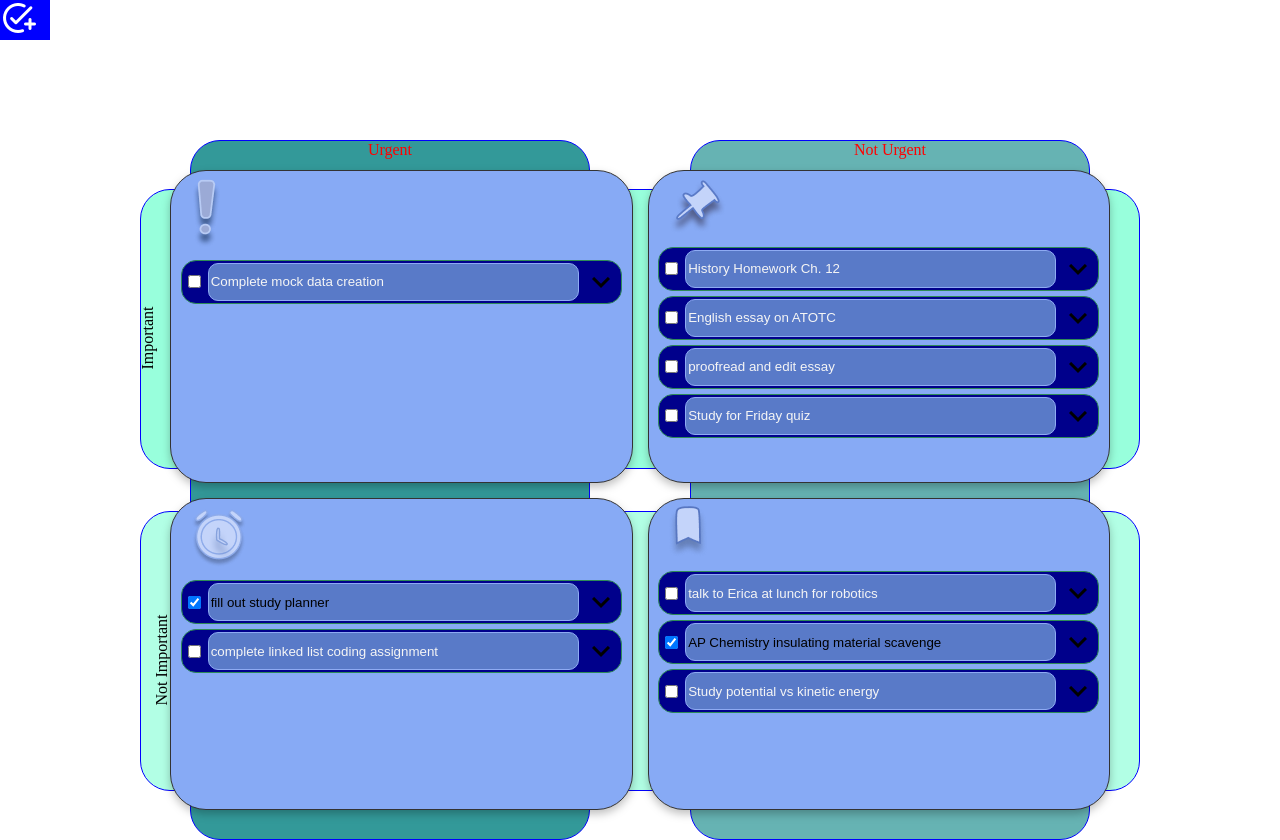
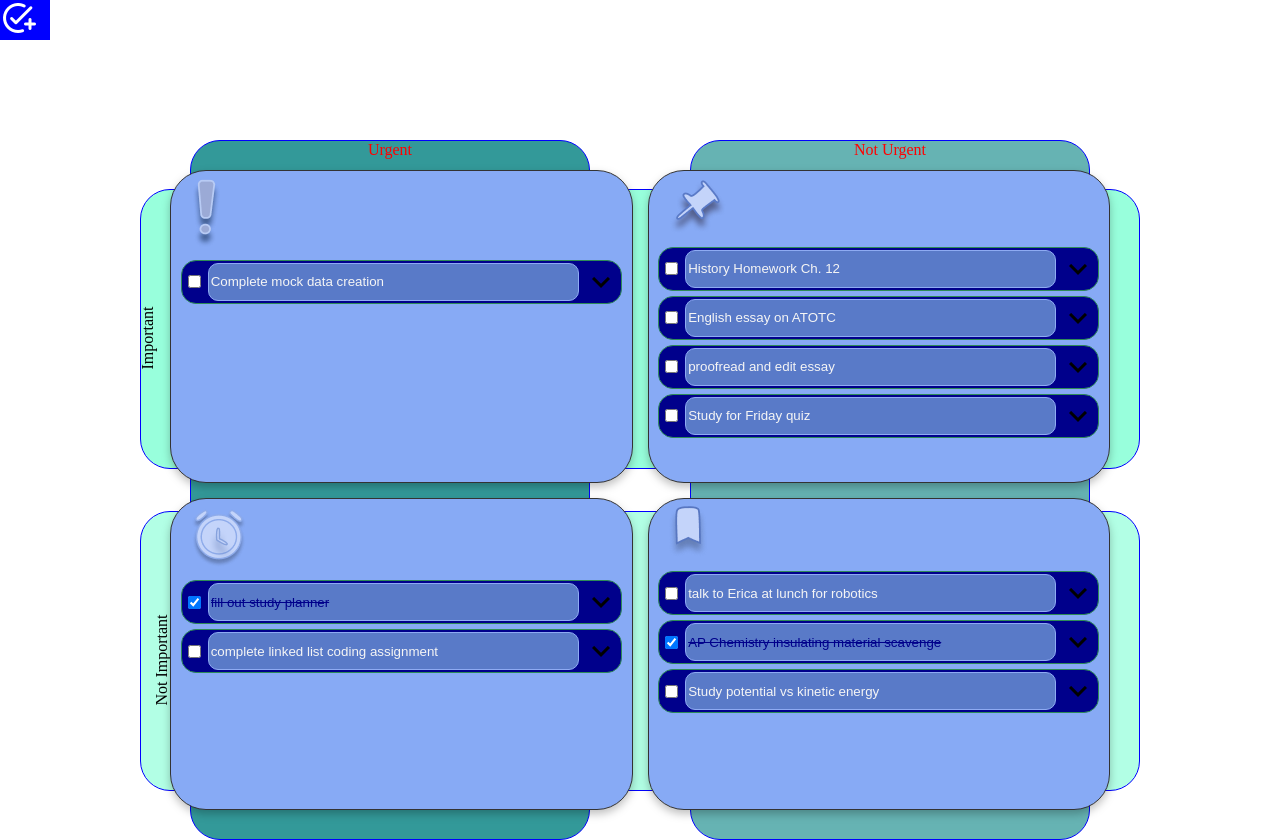
Before and after one commit to GitFitCode/hackathon-todos, an Angular app: page / in a window 1280 px wide. Built offline with nearby package versions, Linux system fonts and the light colour scheme.

Commit message:
Added styles for Completed Todos
Strikethrough text and color

```diff
--- a/src/app/grid-card/grid-card.component.ts
+++ b/src/app/grid-card/grid-card.component.ts
@@ -66,11 +66,11 @@ export class GridCardComponent implements OnInit, OnDestroy {
   }
 
   handleTodoDeleted(todoId: number) {
-    this.todoUpdaterService.todoDeleted(
-      todoId,
-      this.isUrgent,
-      this.isImportant
-    );
+    //this.todoUpdaterService.todoDeleted(
+    //  todoId,
+    //  this.isUrgent,
+    //  this.isImportant
+    //);
   }
 
   ngOnDestroy() {
--- a/src/app/new-todo/new-todo.component.ts
+++ b/src/app/new-todo/new-todo.component.ts
@@ -1,7 +1,7 @@
 import { Component, OnInit, Output, EventEmitter } from '@angular/core';
 
 @Component({
-  selector: 'app-new-todo',
+  selector: 'new-todo',
   templateUrl: './new-todo.component.html',
   styleUrls: ['./new-todo.component.css']
 })
--- a/src/app/todo-updater.service.ts
+++ b/src/app/todo-updater.service.ts
@@ -59,7 +59,7 @@ export class TodoUpdaterService {
     newTodoData: Todo,
     todoId: number,
     sourceCardIsUrgent: boolean,
-    sourceCardIsImportant: boolean) {
+    sourceCardIsImportant: boolean) { //add delete optional parameter here ... MAYBE
 
       // 1) FOR ALL UPDATES:
       //reach out to database and update the todo entry based off UID (unique id)
--- a/src/app/todo/todo.component.css
+++ b/src/app/todo/todo.component.css
@@ -32,10 +32,15 @@
   background-color: #597AC8;
   flex-grow: 1;
   cursor: text !important;
+  color: whitesmoke;
 }
 .input-name:focus {
   outline: none !important;
   border: 1px white solid;
+}
+.todo-completed {
+  text-decoration: line-through;
+  color: darkblue;
 }
 
 textarea {
--- a/src/app/todo/todo.component.html
+++ b/src/app/todo/todo.component.html
@@ -11,7 +11,7 @@
       formControlName="name"
       class="input-name"
       type="text"
-      [ngStyle]="{'color': todo.isCompleted ? 'black' : 'whitesmoke'}">
+      [ngClass]="{'todo-completed': todo.isCompleted}">
 
     <!-- Expand buttons -->
     <img
```
